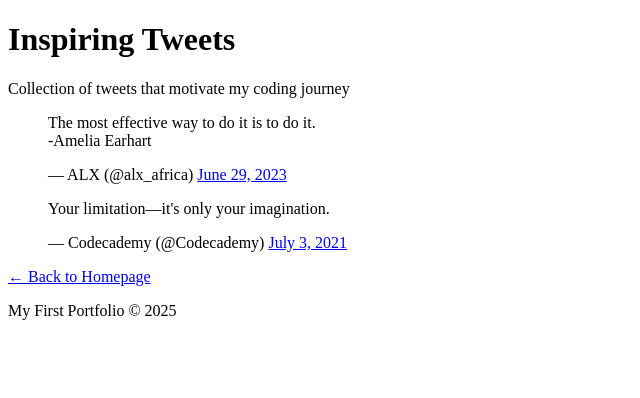
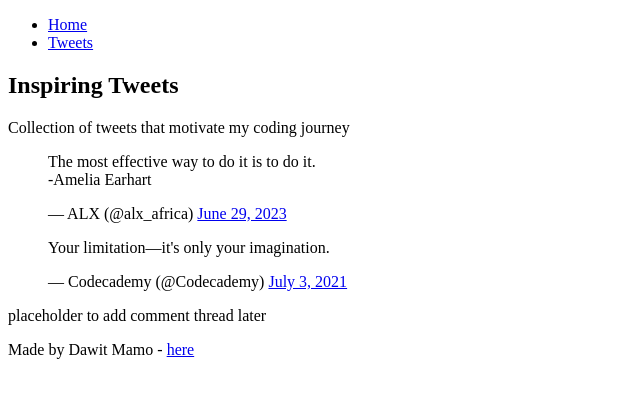
Before and after one commit to Dawitmamohub/My_First_Portfolio, a plain HTML site: page html_basic/tweets.html in a window 1280 px wide. Shown: the whole page, without its empty margins (0-640 px from the left). Drawn offline with Linux system fonts and the light colour scheme.

Commit message:
Update tweets.html

```diff
--- a/html_basic/tweets.html
+++ b/html_basic/tweets.html
@@ -7,33 +7,38 @@
 </head>
 <body>
     <header>
-        <h1>Inspiring Tweets</h1>
-        <p>Collection of tweets that motivate my coding journey</p>
+        <ul>
+            <li><a href="index.html">Home</a></li>
+            <li><a href="tweets.html">Tweets</a></li>
+        </ul>
     </header>
 
     <main>
-        <!-- Embedded Tweet 1 -->
+        <article>
+            <h1>Inspiring Tweets</h1>
+            <p>Collection of tweets that motivate my coding journey</p>
+
             <blockquote class="twitter-tweet">
                 <p lang="en" dir="ltr">The most effective way to do it is to do it.<br>-Amelia Earhart</p>
                 &mdash; ALX (@alx_africa)
                 <a href="https://twitter.com/alx_africa/status/1674547425810952193">June 29, 2023</a>
             </blockquote>
-        <script async src="https://platform.twitter.com/widgets.js" charset="utf-8"></script>
 
-        <!-- Embedded Tweet 2 -->
             <blockquote class="twitter-tweet">
                 <p lang="en" dir="ltr">Your limitation—it&#39;s only your imagination.</p>
                 &mdash; Codecademy (@Codecademy)
                 <a href="https://twitter.com/Codecademy/status/1411553538080780290">July 3, 2021</a>
             </blockquote>
             <script async src="https://platform.twitter.com/widgets.js" charset="utf-8"></script>
+        </article>
 
-        <!-- Homepage link -->
-        <p><a href="index.html">← Back to Homepage</a></p>
+        <aside>
+            <p>placeholder to add comment thread later</p>
+        </aside>
     </main>
 
     <footer>
-        <p>My First Portfolio © 2025</p>
+        <p>Made by Dawit Mamo - <a href="https://github.com/Dawitmamohub" target="_blank">here</a></p>
     </footer>
 </body>
 </html>
```
Lines whose indentation alone changed are shown as unchanged.
